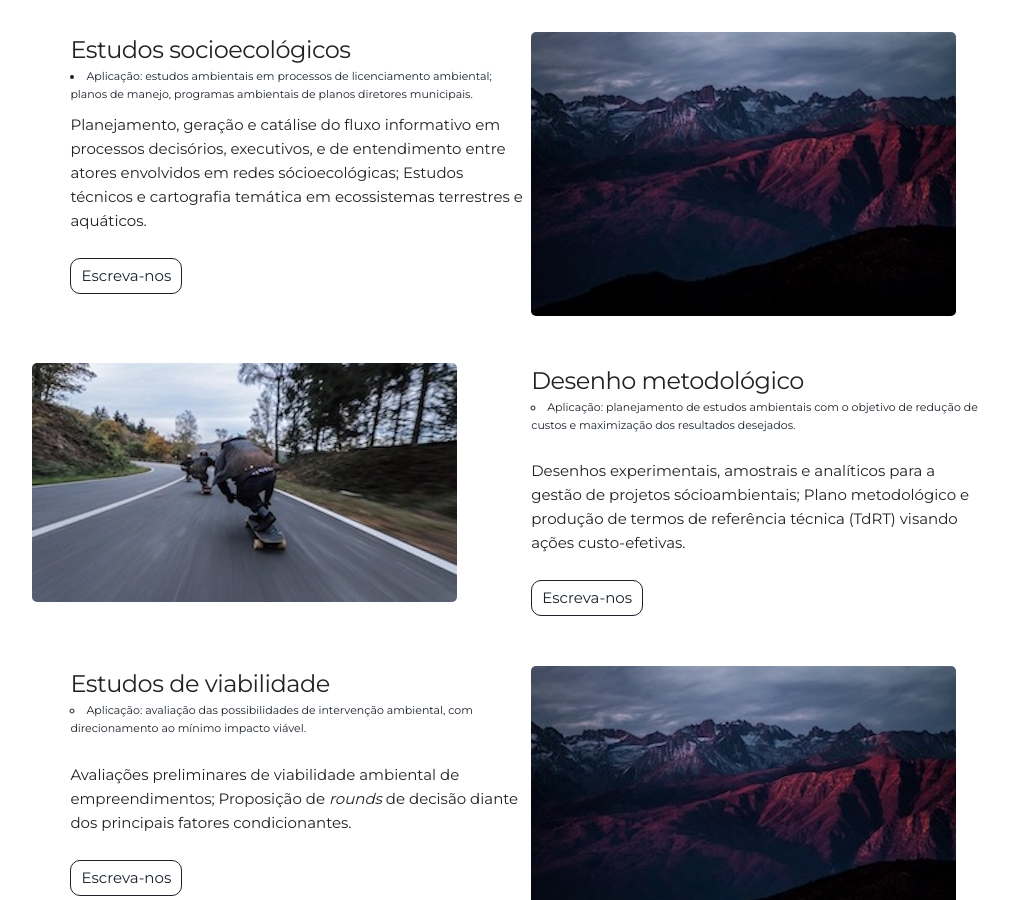
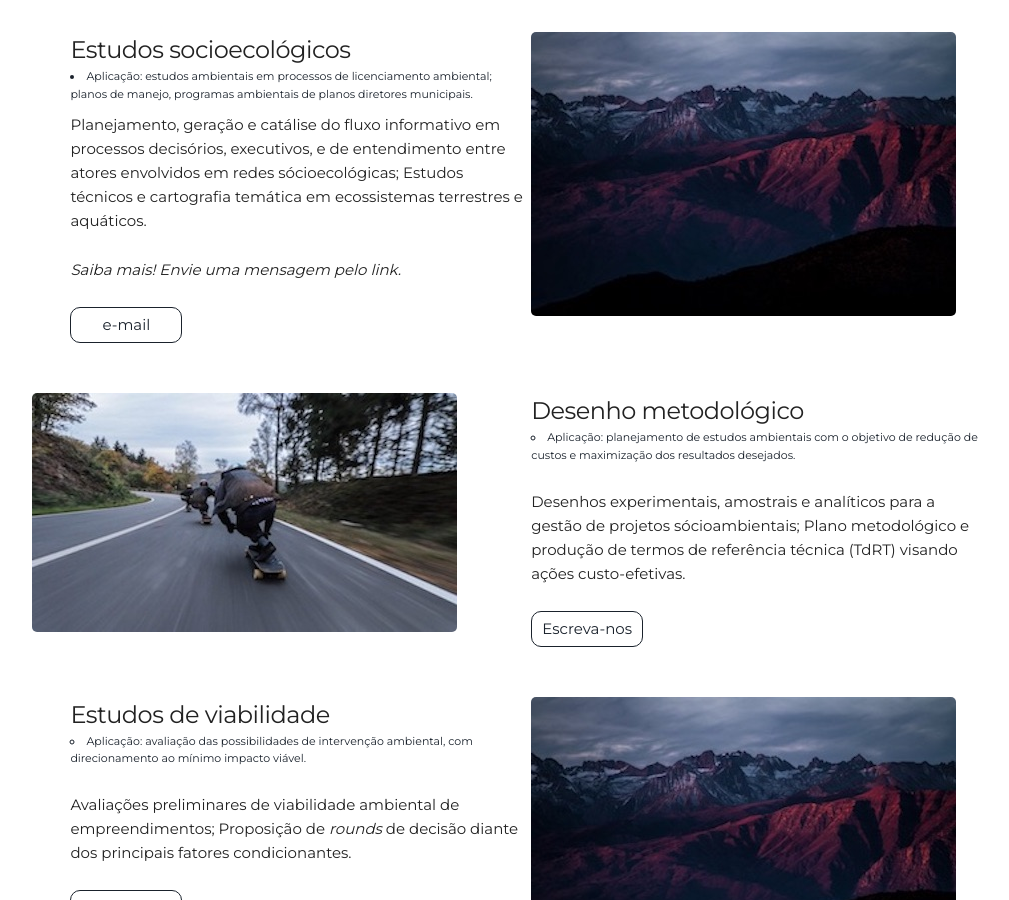
Before and after one commit to leroy1977/eQ1, a Jekyll site: the page built from index.html, in a window 1280 px wide and 900 px high, scrolled down 1486 px. Shown: the whole window, without its empty margins (128-1137 px from the left). Built offline with Jekyll 4.4.1, drawn with Linux system fonts in a browser that asks for light colours.

Commit message:
Update projects.html

```diff
--- a/_includes/projects.html
+++ b/_includes/projects.html
@@ -10,7 +10,8 @@
       <h5> Estudos socioecológicos </h5>
       <li> Aplicação: estudos ambientais em processos de licenciamento ambiental; planos de manejo, programas ambientais de planos diretores municipais.</li>
       <p>Planejamento, geração e catálise do fluxo informativo em processos decisórios, executivos, e de entendimento entre atores envolvidos em redes sócioecológicas; Estudos técnicos e cartografia temática em ecossistemas terrestres e aquáticos. </p>
-      <a class="project-link" href="#">Escreva-nos</a>
+      <p> <i>Saiba mais! Envie uma mensagem pelo link. </i> </p>
+      <a class="project-link" href="mailto:{{site.email}}">e-mail</a>
     </div>
   </div>
   <div class="row user-projects">
```
